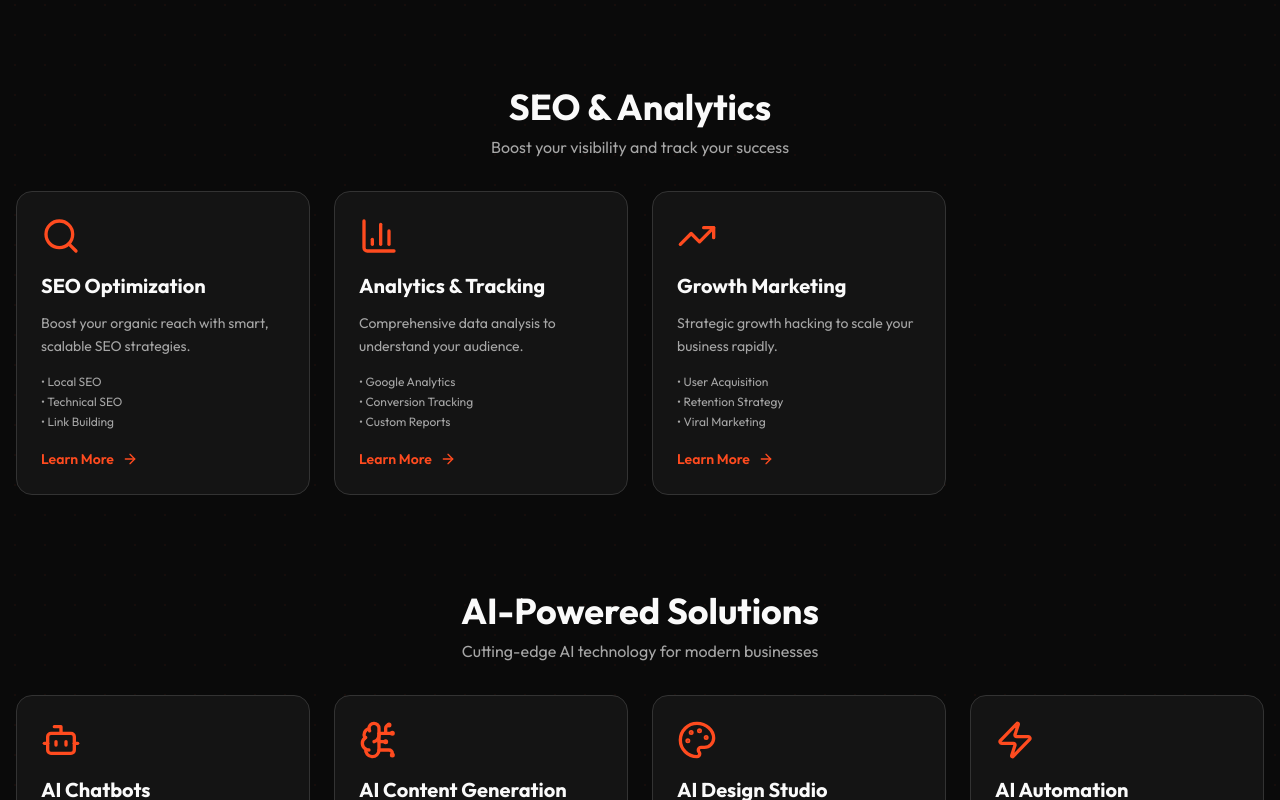
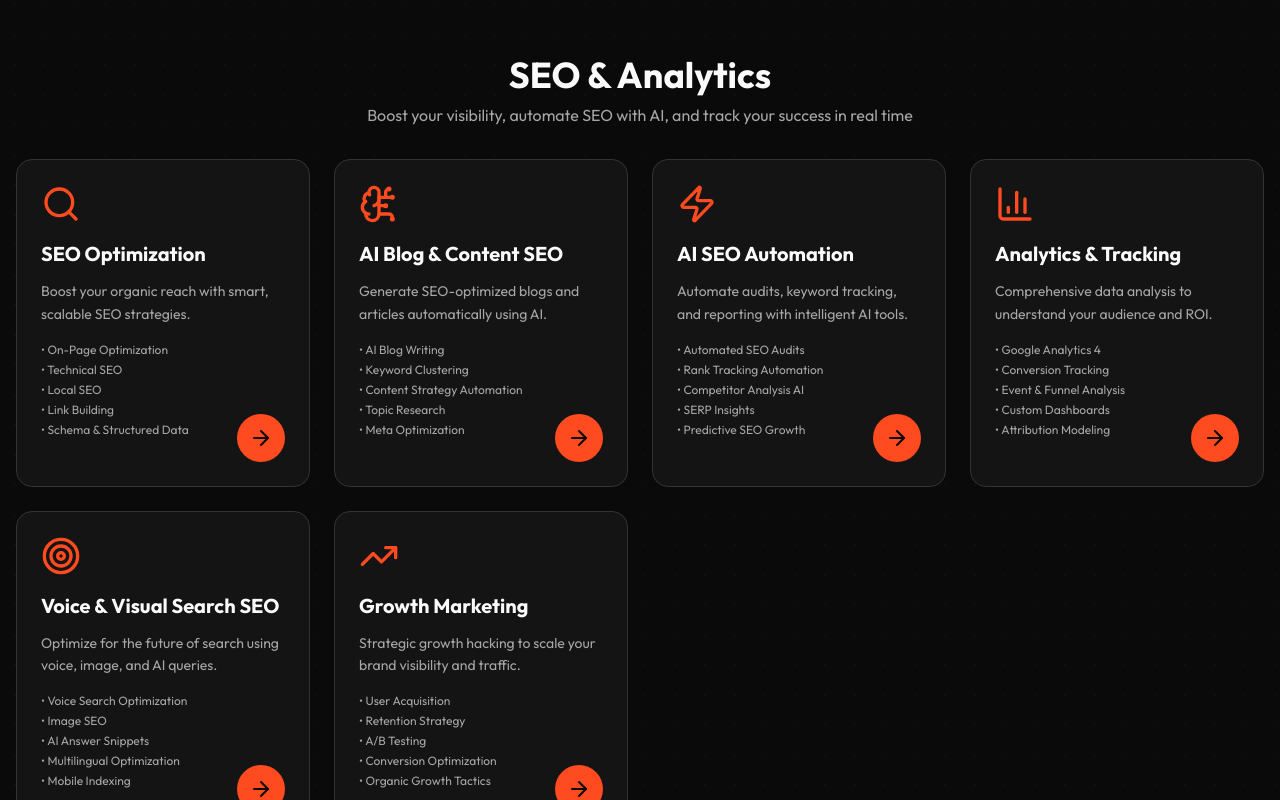
Before and after one commit to revenuxe/revenuxe-js, a React (Vite) app: page / in a window 1280 px wide. Shown: the part 3040-3840 px from the top of the page. Built offline with nearby package versions, Linux system fonts and the light colour scheme; the HTML template or start-up script is replaced by a standard one.

Commit message:
Update Services.tsx

```diff
--- a/src/components/Services.tsx
+++ b/src/components/Services.tsx
@@ -28,7 +28,8 @@ const Services = () => {
         {
           icon: <Share2 className="w-10 h-10" />,
           title: "Social Media Marketing",
-          description: "Grow your brand presence and engagement with creative campaigns.",
+          description:
+            "Grow your brand presence and engagement with creative campaigns.",
           subservices: ["Instagram Growth", "LinkedIn Strategy", "Ad Campaigns"],
           link: "/services/social-media",
         },
@@ -42,14 +43,16 @@ const Services = () => {
         {
           icon: <Mail className="w-10 h-10" />,
           title: "Email Marketing",
-          description: "Engage your audience with personalized email campaigns.",
+          description:
+            "Engage your audience with personalized email campaigns.",
           subservices: ["Automation", "Newsletters", "Lead Nurturing"],
           link: "/services/email-marketing",
         },
         {
           icon: <Video className="w-10 h-10" />,
           title: "Content Marketing",
-          description: "Create compelling content that drives engagement and conversions.",
+          description:
+            "Create compelling content that drives engagement and conversions.",
           subservices: ["Blog Writing", "Video Content", "Infographics"],
           link: "/services/content-marketing",
         },
@@ -62,56 +65,132 @@ const Services = () => {
         {
           icon: <Code className="w-10 h-10" />,
           title: "Custom Web Development",
-          description: "Tailored websites and web applications built to your specifications.",
+          description:
+            "Tailored websites and web applications built to your specifications.",
           subservices: ["React & Next.js", "Full-Stack Apps", "API Integration"],
           link: "/services/web-development",
         },
         {
           icon: <ShoppingCart className="w-10 h-10" />,
           title: "E-Commerce Solutions",
-          description: "Complete online store setup with payment integration.",
+          description:
+            "Complete online store setup with seamless payment integration.",
           subservices: ["Shopify", "WooCommerce", "Custom Stores"],
           link: "/services/ecommerce",
         },
         {
           icon: <Smartphone className="w-10 h-10" />,
           title: "Mobile-First Design",
-          description: "Responsive designs that look perfect on all devices.",
-          subservices: ["PWA Development", "App-Like Experience", "Touch Optimization"],
+          description:
+            "Responsive designs that look perfect on all devices.",
+          subservices: [
+            "PWA Development",
+            "App-Like Experience",
+            "Touch Optimization",
+          ],
           link: "/services/mobile-design",
         },
         {
           icon: <Globe className="w-10 h-10" />,
           title: "Landing Pages",
-          description: "High-converting landing pages optimized for campaigns.",
-          subservices: ["A/B Testing", "Conversion Optimization", "Fast Loading"],
+          description:
+            "High-converting landing pages optimized for campaigns.",
+          subservices: [
+            "A/B Testing",
+            "Conversion Optimization",
+            "Fast Loading",
+          ],
           link: "/services/landing-pages",
         },
       ],
     },
     {
       category: "SEO & Analytics",
-      description: "Boost your visibility and track your success",
+      description:
+        "Boost your visibility, automate SEO with AI, and track your success in real time",
       services: [
         {
           icon: <Search className="w-10 h-10" />,
           title: "SEO Optimization",
-          description: "Boost your organic reach with smart, scalable SEO strategies.",
-          subservices: ["Local SEO", "Technical SEO", "Link Building"],
+          description:
+            "Boost your organic reach with smart, scalable SEO strategies.",
+          subservices: [
+            "On-Page Optimization",
+            "Technical SEO",
+            "Local SEO",
+            "Link Building",
+            "Schema & Structured Data",
+          ],
           link: "/services/seo",
+        },
+        {
+          icon: <BrainCircuit className="w-10 h-10" />,
+          title: "AI Blog & Content SEO",
+          description:
+            "Generate SEO-optimized blogs and articles automatically using AI.",
+          subservices: [
+            "AI Blog Writing",
+            "Keyword Clustering",
+            "Content Strategy Automation",
+            "Topic Research",
+            "Meta Optimization",
+          ],
+          link: "/services/ai-seo-content",
+        },
+        {
+          icon: <Zap className="w-10 h-10" />,
+          title: "AI SEO Automation",
+          description:
+            "Automate audits, keyword tracking, and reporting with intelligent AI tools.",
+          subservices: [
+            "Automated SEO Audits",
+            "Rank Tracking Automation",
+            "Competitor Analysis AI",
+            "SERP Insights",
+            "Predictive SEO Growth",
+          ],
+          link: "/services/ai-seo-automation",
         },
         {
           icon: <BarChart3 className="w-10 h-10" />,
           title: "Analytics & Tracking",
-          description: "Comprehensive data analysis to understand your audience.",
-          subservices: ["Google Analytics", "Conversion Tracking", "Custom Reports"],
+          description:
+            "Comprehensive data analysis to understand your audience and ROI.",
+          subservices: [
+            "Google Analytics 4",
+            "Conversion Tracking",
+            "Event & Funnel Analysis",
+            "Custom Dashboards",
+            "Attribution Modeling",
+          ],
           link: "/services/analytics",
+        },
+        {
+          icon: <Target className="w-10 h-10" />,
+          title: "Voice & Visual Search SEO",
+          description:
+            "Optimize for the future of search using voice, image, and AI queries.",
+          subservices: [
+            "Voice Search Optimization",
+            "Image SEO",
+            "AI Answer Snippets",
+            "Multilingual Optimization",
+            "Mobile Indexing",
+          ],
+          link: "/services/voice-visual-seo",
         },
         {
           icon: <TrendingUp className="w-10 h-10" />,
           title: "Growth Marketing",
-          description: "Strategic growth hacking to scale your business rapidly.",
-          subservices: ["User Acquisition", "Retention Strategy", "Viral Marketing"],
+          description:
+            "Strategic growth hacking to scale your brand visibility and traffic.",
+          subservices: [
+            "User Acquisition",
+            "Retention Strategy",
+            "A/B Testing",
+            "Conversion Optimization",
+            "Organic Growth Tactics",
+          ],
           link: "/services/growth-marketing",
         },
       ],
@@ -123,29 +202,49 @@ const Services = () => {
         {
           icon: <Bot className="w-10 h-10" />,
           title: "AI Chatbots",
-          description: "Intelligent chatbots that enhance customer experience 24/7.",
-          subservices: ["Customer Support", "Lead Generation", "Multi-Language"],
+          description:
+            "Intelligent chatbots that enhance customer experience 24/7.",
+          subservices: [
+            "Customer Support",
+            "Lead Generation",
+            "Multi-Language",
+          ],
           link: "/services/ai-chatbots",
         },
         {
           icon: <BrainCircuit className="w-10 h-10" />,
           title: "AI Content Generation",
-          description: "Create engaging content at scale with AI technology.",
-          subservices: ["Blog Posts", "Product Descriptions", "Social Media Copy"],
+          description:
+            "Create engaging content at scale with AI technology.",
+          subservices: [
+            "Blog Posts",
+            "Product Descriptions",
+            "Social Media Copy",
+          ],
           link: "/services/ai-content",
         },
         {
           icon: <Palette className="w-10 h-10" />,
           title: "AI Design Studio",
-          description: "Generate stunning visuals and designs with AI creativity.",
-          subservices: ["Image Generation", "Brand Assets", "Ad Creatives"],
+          description:
+            "Generate stunning visuals and designs with AI creativity.",
+          subservices: [
+            "Image Generation",
+            "Brand Assets",
+            "Ad Creatives",
+          ],
           link: "/services/ai-design",
         },
         {
           icon: <Zap className="w-10 h-10" />,
           title: "AI Automation",
-          description: "Automate workflows and processes with intelligent systems.",
-          subservices: ["Task Automation", "Smart Workflows", "Predictive Analytics"],
+          description:
+            "Automate workflows and processes with intelligent systems.",
+          subservices: [
+            "Task Automation",
+            "Smart Workflows",
+            "Predictive Analytics",
+          ],
           link: "/services/ai-automation",
         },
       ],
@@ -212,19 +311,19 @@ const Services = () => {
                     </p>
 
                     {service.subservices && (
-                      <ul className="text-xs text-muted-foreground space-y-1 mb-4">
+                      <ul className="text-xs text-muted-foreground space-y-1 mb-6">
                         {service.subservices.map((sub, i) => (
                           <li key={i}>• {sub}</li>
                         ))}
                       </ul>
                     )}
 
+                    {/* Circular Arrow Button */}
                     <Link
                       to={service.link}
-                      className="inline-flex items-center gap-2 text-primary text-sm font-semibold hover:gap-3 transition-all duration-300"
+                      className="absolute bottom-6 right-6 w-12 h-12 rounded-full bg-primary text-background flex items-center justify-center transition-transform duration-300 hover:scale-110"
                     >
-                      Learn More
-                      <ArrowRight className="w-4 h-4" />
+                      <ArrowRight className="w-6 h-6" />
                     </Link>
                   </div>
                 ))}
```
